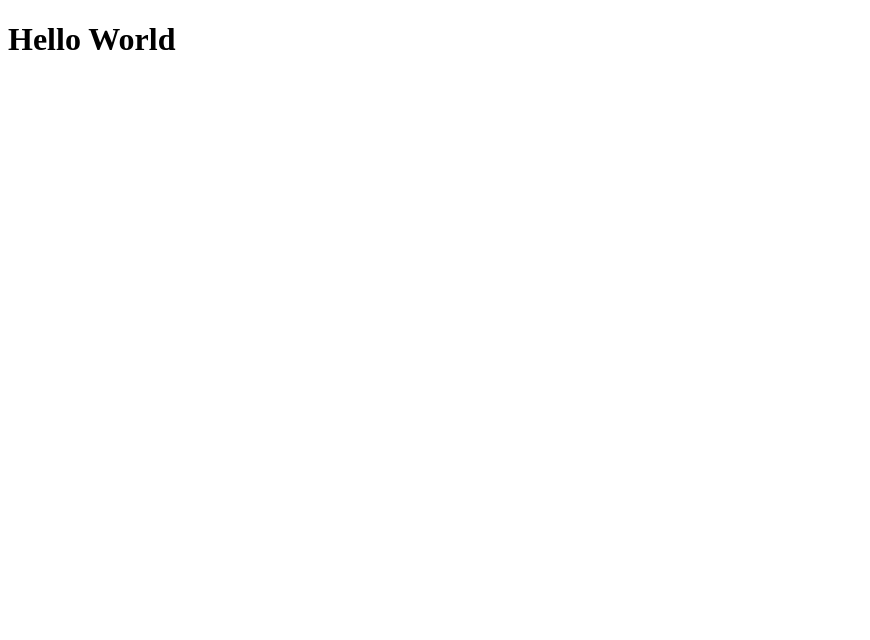
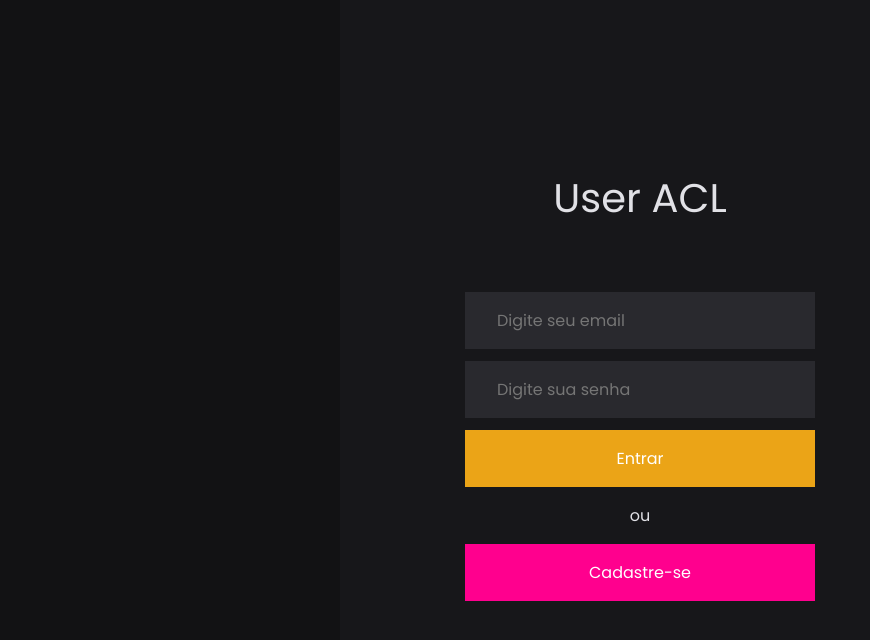
Before and after one commit to joaogkvalho/user-acl, a Next.js app: page / in a window 1280 px wide. Shown: the top 640 px of the page, without its empty margins (0-870 px from the left). Built offline with nearby package versions, Linux system fonts and the light colour scheme.

Commit message:
signIn components styles finished

```diff
--- /dev/null
+++ b/src/components/SignIn/index.tsx
@@ -0,0 +1,26 @@
+import styles from './styles.module.scss'
+
+export function SignIn(){
+    return(
+        <div className={styles.signInBox}>
+            <h1>User ACL</h1>
+
+            <form className={styles.signInForm}>
+                <input type="email" placeholder="Digite seu email" />
+                <input type="password" placeholder="Digite sua senha" />
+
+                <button>
+                    Entrar
+                </button>
+            </form>
+
+            <div className={styles.separator}>
+                ou
+            </div>
+
+            <button className={styles.signUpButton}>
+                Cadastre-se
+            </button>
+        </div>
+    )
+}
--- /dev/null
+++ b/src/components/SignIn/styles.module.scss
@@ -0,0 +1,80 @@
+.signInBox{
+    width: 100%;
+    height: 100vh;
+    max-width: 600px;
+
+    display: flex;
+    flex-direction: column;
+    align-items: center;
+    justify-content: center;
+
+    padding: 3rem;
+    margin: 0 auto;
+
+    background: #17171a;
+
+    h1{
+        margin-bottom: 4rem;
+
+        font-size: 2.5rem;
+        font-weight: 400;
+    }
+
+    .signUpButton{
+        width: 350px;
+
+        padding: 1rem 2rem;
+        margin-bottom: 2rem;
+
+        border: 0;
+        background: #ff008e;
+        color: #fff;
+
+        transition: filter 0.2s;
+    }
+
+    .signUpButton:hover{
+        filter: brightness(0.8);
+    }
+
+    .separator{
+        margin: 1rem 0;
+        color: #e1e1e6;
+    }
+}
+
+.signInForm{
+    display: flex;
+    flex-direction: column;
+    align-items: center;
+    justify-content: center;
+
+    input{
+        width: 350px;
+
+        padding: 1rem 2rem;
+        margin-bottom: 0.75rem;
+
+        color: #e1e1e6;
+
+        border: 0;
+        background: #29292e;
+        outline: none;
+    }
+
+    button{
+        width: 350px;
+
+        padding: 1rem 2rem;
+
+        border: 0;
+        background: #eba417;
+        color: #fff;
+
+        transition: filter 0.2s;
+    }
+
+    button:hover{
+        filter: brightness(0.8);
+    }
+}
--- a/src/pages/_app.tsx
+++ b/src/pages/_app.tsx
@@ -1,3 +1,5 @@
+import '../styles/global.scss'
+
 function MyApp({ Component, pageProps }) {
   return <Component {...pageProps} />
 }
--- /dev/null
+++ b/src/pages/_document.tsx
@@ -0,0 +1,18 @@
+import Document, { Html, Main, Head, NextScript } from 'next/document'
+
+export default class MyDocument extends Document {
+    render() {
+        return (
+            <Html>
+                <Head>
+                    <link rel="preconnect" href="https://fonts.googleapis.com" />
+                    <link href="https://fonts.googleapis.com/css2?family=Poppins:wght@400;700&family=Roboto:wght@400;700&display=swap" rel="stylesheet" />
+                </Head>
+                <body>
+                    <Main />
+                    <NextScript />
+                </body>
+            </Html>
+        )
+    }
+}
--- a/src/pages/index.tsx
+++ b/src/pages/index.tsx
@@ -1,5 +1,9 @@
+import { SignIn } from '../components/SignIn'
+
+import './home.module.scss'
+
 export default function Home() {
   return (
-    <h1>Hello World</h1>
+    <SignIn />
   )
 }
--- /dev/null
+++ b/src/styles/global.scss
@@ -0,0 +1,46 @@
+*{
+    margin: 0;
+    padding: 0;
+    box-sizing: border-box;
+}
+
+:root{
+    --white: #ffffff;
+
+    --gray-100: #e1e1e6;
+    --gray-300: #a8a8b3;
+    --gray-700: #323238;
+    --gray-800: #29292e;
+    --gray-850: #1f2729;
+    --gray-900: #121214;
+}
+
+@media(max-width: 1080px){
+    html {
+        font-size: 93.75%;
+    }
+}
+
+@media(max-width: 720px){
+    html {
+        font-size: 87.5%;
+    }
+}
+
+body{
+    color: var(--gray-100);
+    background: #121214;
+}
+
+body, input, textarea, select, button{
+    font: 400 1rem 'Poppins', sans-serif;
+}
+
+button{
+    cursor: pointer;
+}
+
+a{
+    color: inherit;
+    text-decoration: none;
+}
```
Also changed, not shown: src/components/SignUp/index.tsx (added, +7 -0 lines), src/components/SignUp/styles.modules.scss (added), src/pages/home.module.scss (added).
